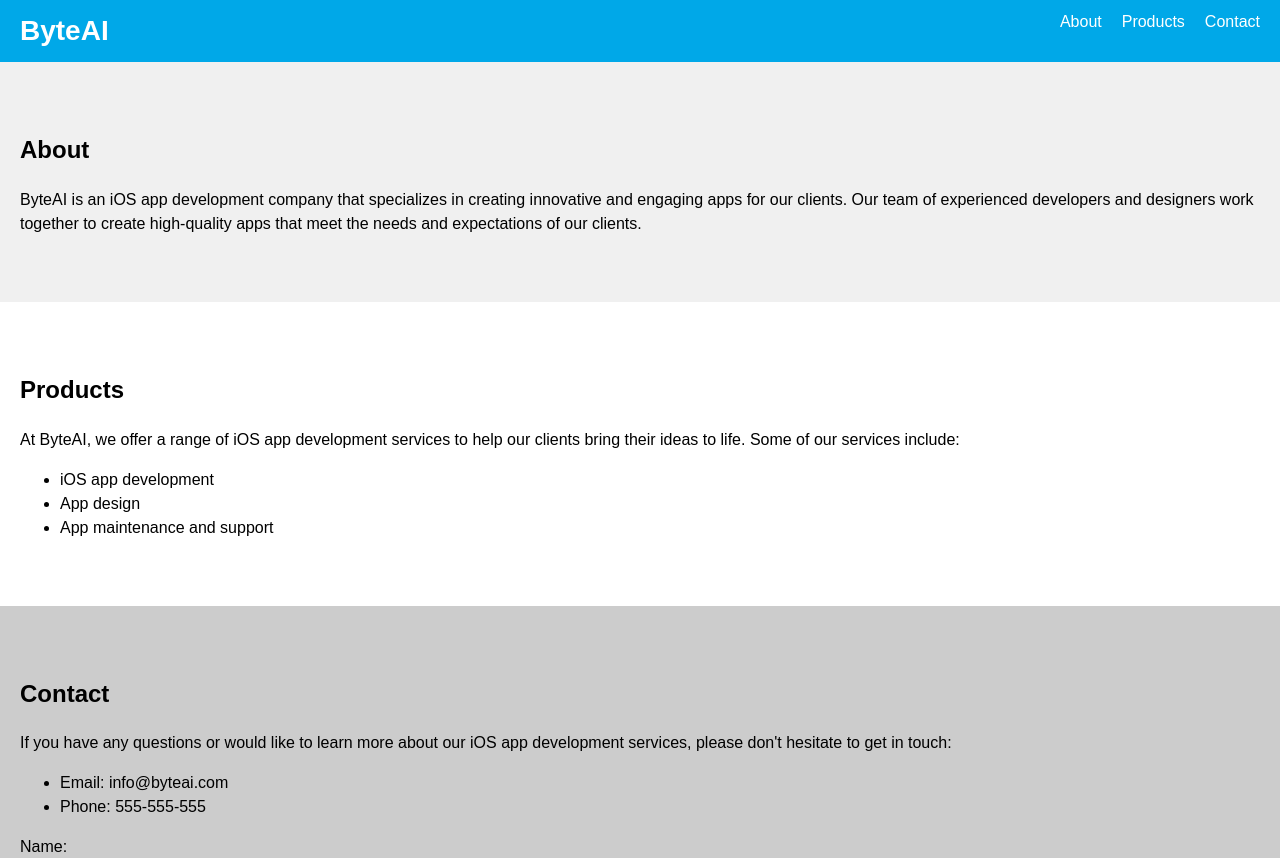
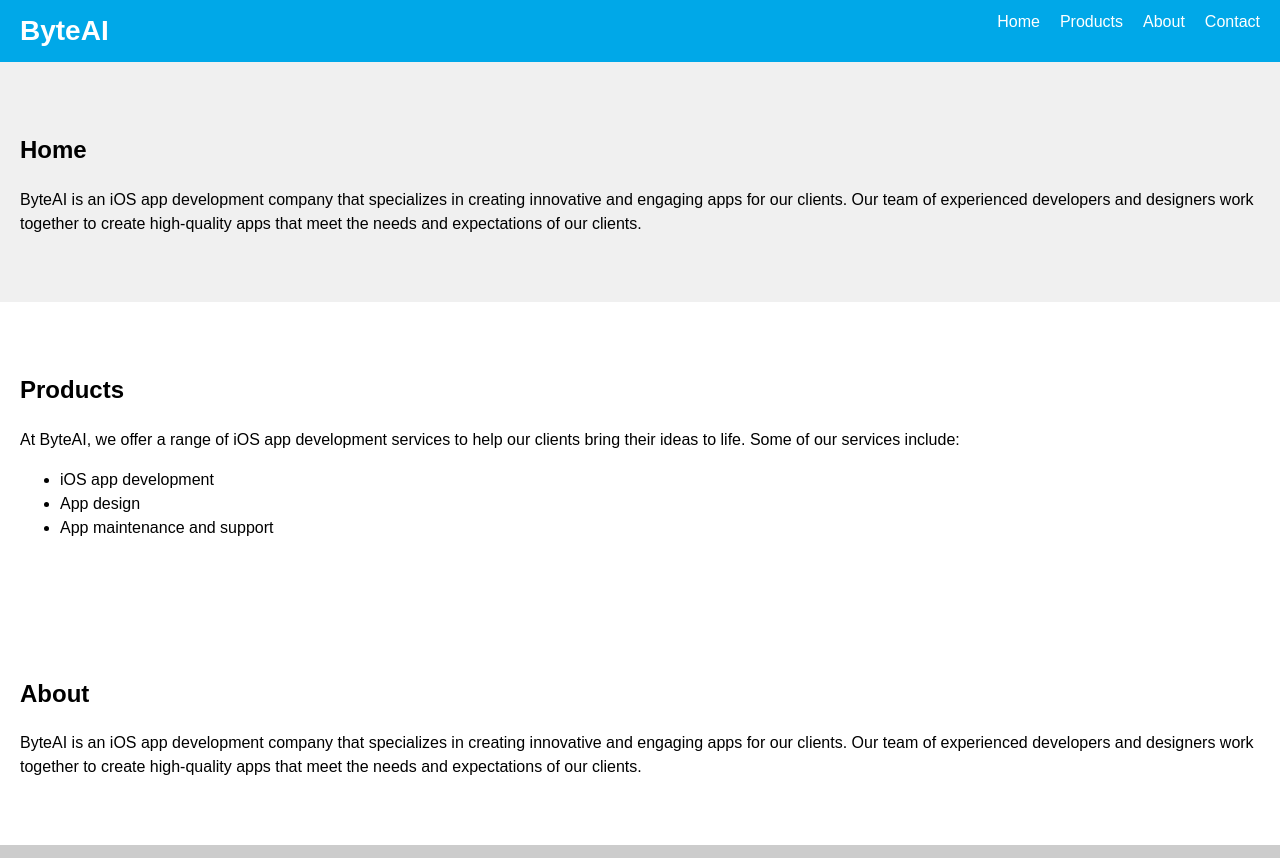
Before and after one commit to ByteAIapp/ByteAIapp.github.io, a plain HTML site: page index.html in a window 1280 px wide. Shown: the top 858 px of the page. Drawn offline with Linux system fonts and the light colour scheme.

Commit message:
Update index.html

```diff
--- a/index.html
+++ b/index.html
@@ -87,15 +87,16 @@
       <h1>ByteAI</h1>
       <nav>
         <ul>
+          <li><a href="#home">Home</a></li>
+          <li><a href="#products">Products</a></li>
           <li><a href="#about">About</a></li>
-          <li><a href="#products">Products</a></li>
           <li><a href="#contact">Contact</a></li>
         </ul>
       </nav>
     </header>
 
-    <section id="about">
-      <h2>About</h2>
+    <section id="home">
+      <h2>Home</h2>
       <p>ByteAI is an iOS app development company that specializes in creating innovative and engaging apps for our clients. Our team of experienced developers and designers work together to create high-quality apps that meet the needs and expectations of our clients.</p>
     </section>
 
@@ -107,6 +108,11 @@
         <li>App design</li>
         <li>App maintenance and support</li>
       </ul>
+    </section>
+
+    <section id="about">
+      <h2>About</h2>
+      <p>ByteAI is an iOS app development company that specializes in creating innovative and engaging apps for our clients. Our team of experienced developers and designers work together to create high-quality apps that meet the needs and expectations of our clients.</p>
     </section>
 
     <section id="contact">
```
